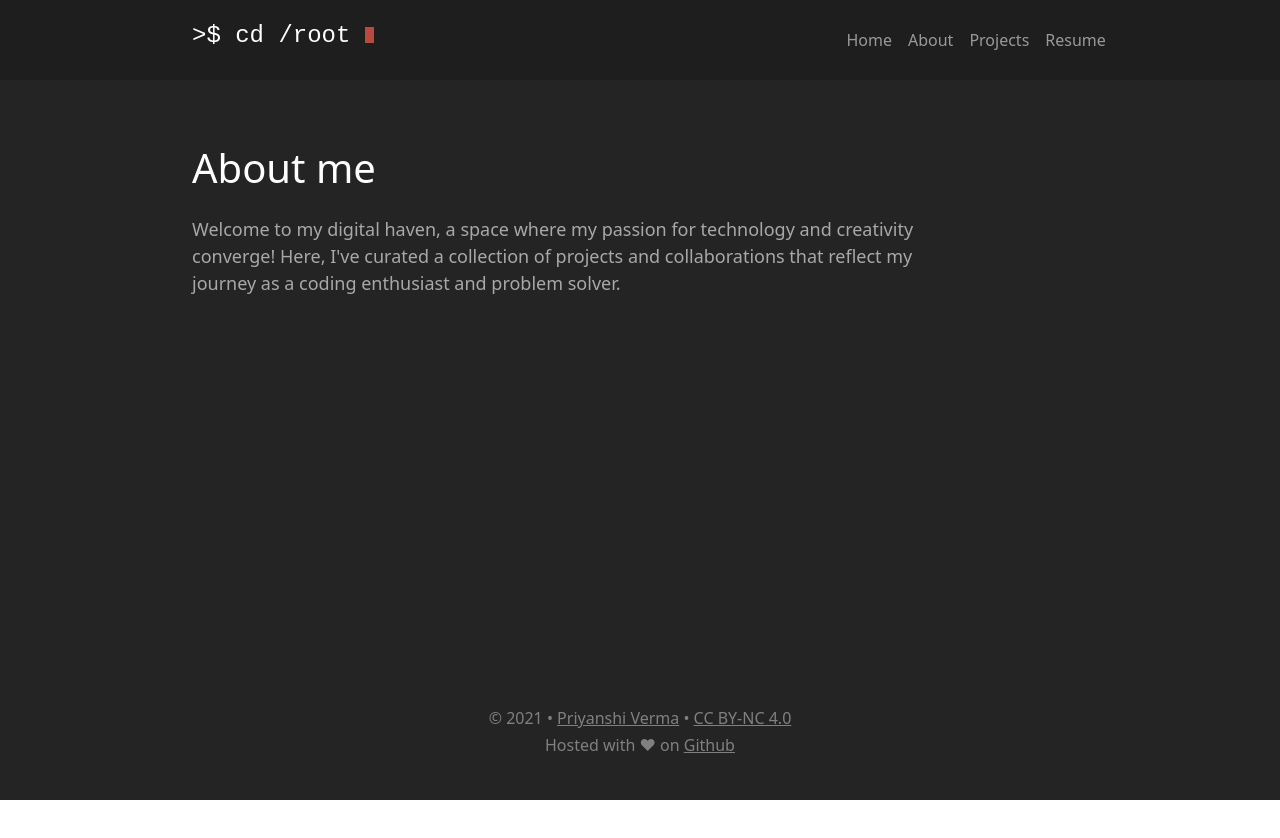
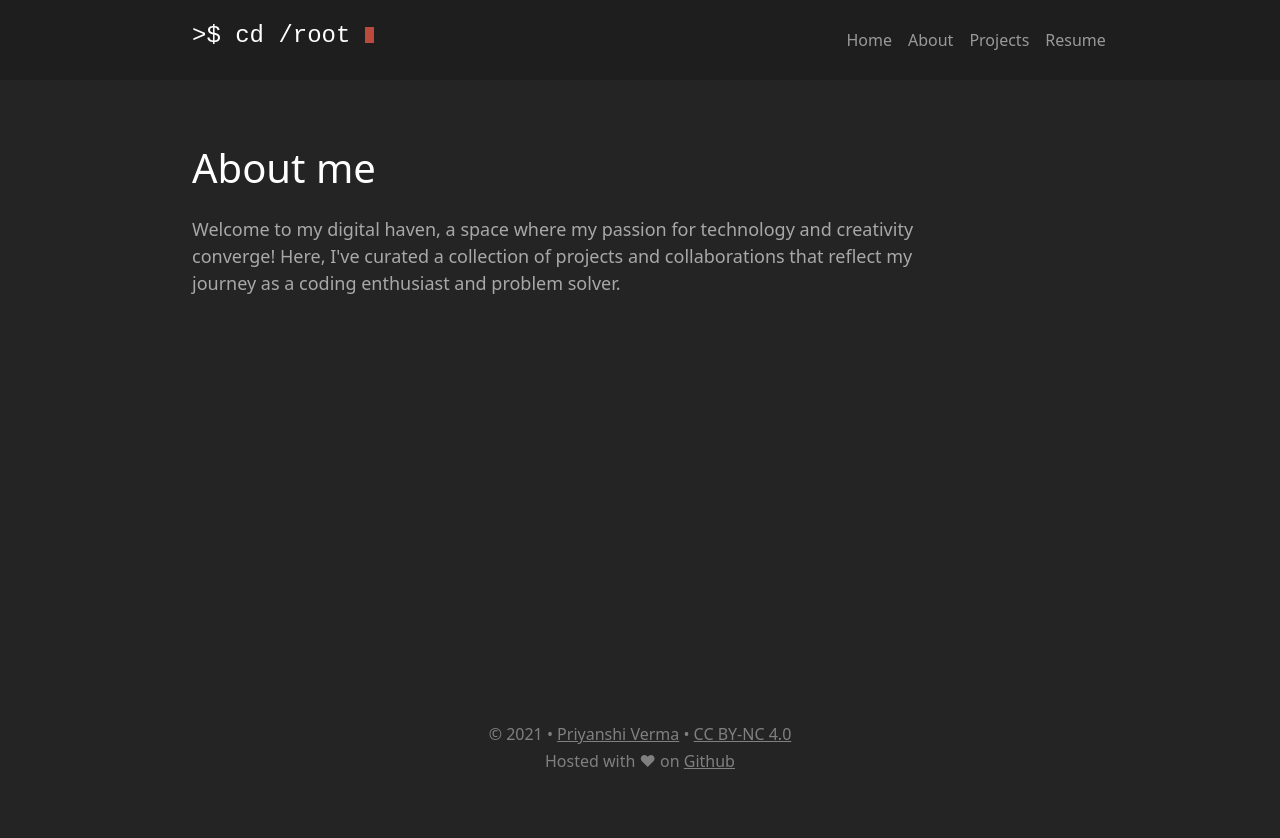
Before and after one commit to Priyanshi5732/priyanshi5732.github.io, a React (Create React App) app: page /about in a window 1280 px wide. Shown: the top 838 px of the page. Before the commit the page ends 800 px from the top, so only its background shows below. Built offline with nearby package versions, Linux system fonts and the light colour scheme.

Commit message:
footer updated

```diff
--- a/src/styles/About.css
+++ b/src/styles/About.css
@@ -1,6 +1,6 @@
 .about {
   width: 100vw;
-  min-height: 90vh;
+  min-height: 100vh;
   background-color: rgb(36, 36, 36);
   color: white;
   padding-top:4rem ;
--- a/src/styles/Bottom.css
+++ b/src/styles/Bottom.css
@@ -1,9 +1,11 @@
 .bottom-part {
   color: grey;
-  position: absolute;
-  bottom: 5%;
-  width: 100%;
+  bottom: 3%;
+  left: 0;
+  right: 0;
+
   text-align: center;
+  position:fixed;
 }
 .bottom-text {
   color: grey;
--- a/src/styles/Projects.css
+++ b/src/styles/Projects.css
@@ -2,12 +2,12 @@
   background-color: rgb(36, 36, 36);
   color: rgba(255, 255, 255, 0.885);
   width: 100%;
-  height: calc(100vh - 5rem);
+  height: 100vh;
 }
 
 .Project-footer{
   margin:auto;
-  height: 90vh;
+
 }
 .cards{
   padding-top: 4rem;
```
